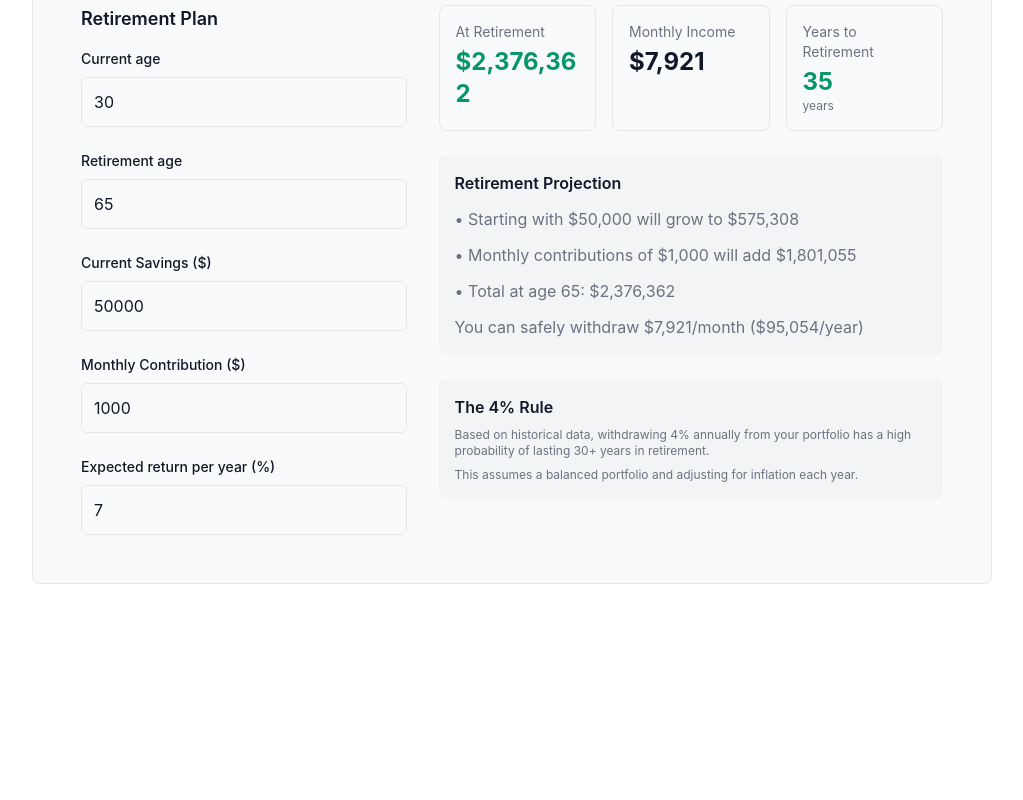
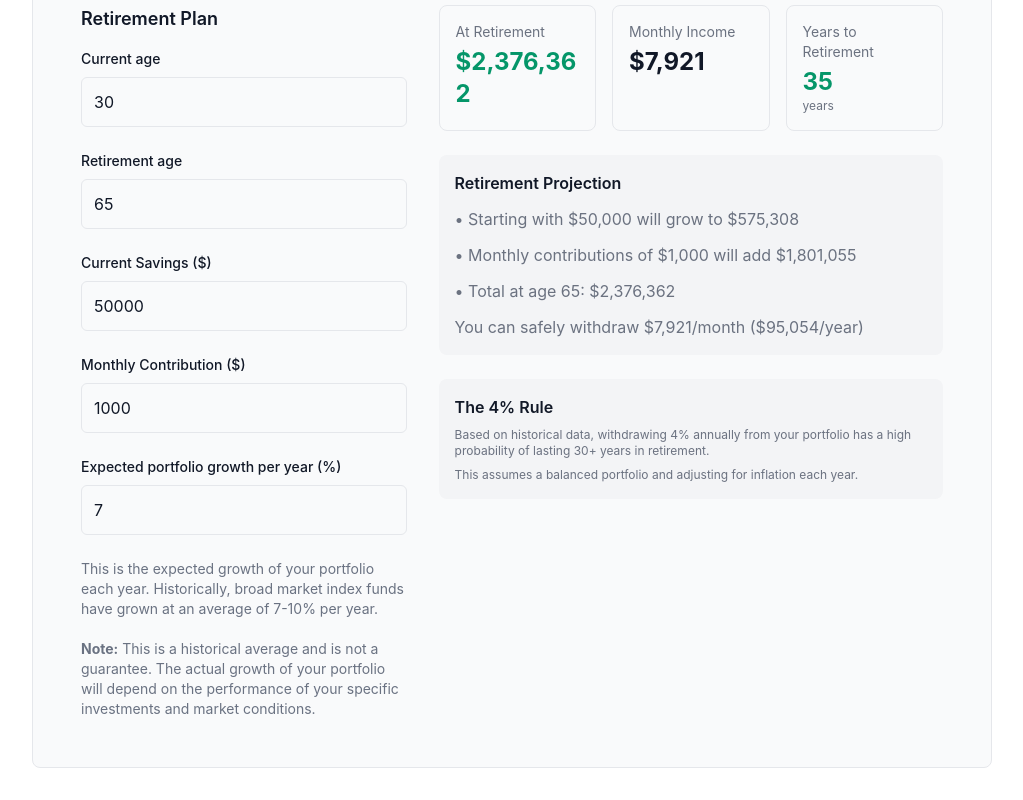
Before and after one commit to samuel-kar/invest-ed, a React (Vite) app in the folder frontend/: page /calculators/retirement4percent in a window 1280 px wide. Shown: the part 466-1266 px from the top of the page, without its empty margins (256-1279 px from the left). Before the commit the page ends 1082 px from the top, so only its background shows below. Built offline with nearby package versions, Linux system fonts and the light colour scheme.

Commit message:
add disclaimer to retirement 4% rule route

```diff
--- a/frontend/src/components/calculators/calculators/Retirement4PercentContainer.tsx
+++ b/frontend/src/components/calculators/calculators/Retirement4PercentContainer.tsx
@@ -108,7 +108,7 @@ export default function Retirement4PercentContainer() {
         />
 
         <LabeledInput
-          label="Expected return per year (%)"
+          label="Expected portfolio growth per year (%)"
           type="number"
           value={annualRate}
           onChange={(e) => setAnnualRate(Number(e.target.value))}
@@ -117,6 +117,15 @@ export default function Retirement4PercentContainer() {
           step={0.1}
           placeholder="7"
         />
+        <p className="text-sm text-gray-500">
+          This is the expected growth of your portfolio each year. Historically,
+          broad market index funds have grown at an average of 7-10% per year.
+          <br />
+          <br />
+          <strong>Note:</strong> This is a historical average and is not a
+          guarantee. The actual growth of your portfolio will depend on the
+          performance of your specific investments and market conditions.
+        </p>
       </div>
 
       {/* Results Section */}
```
